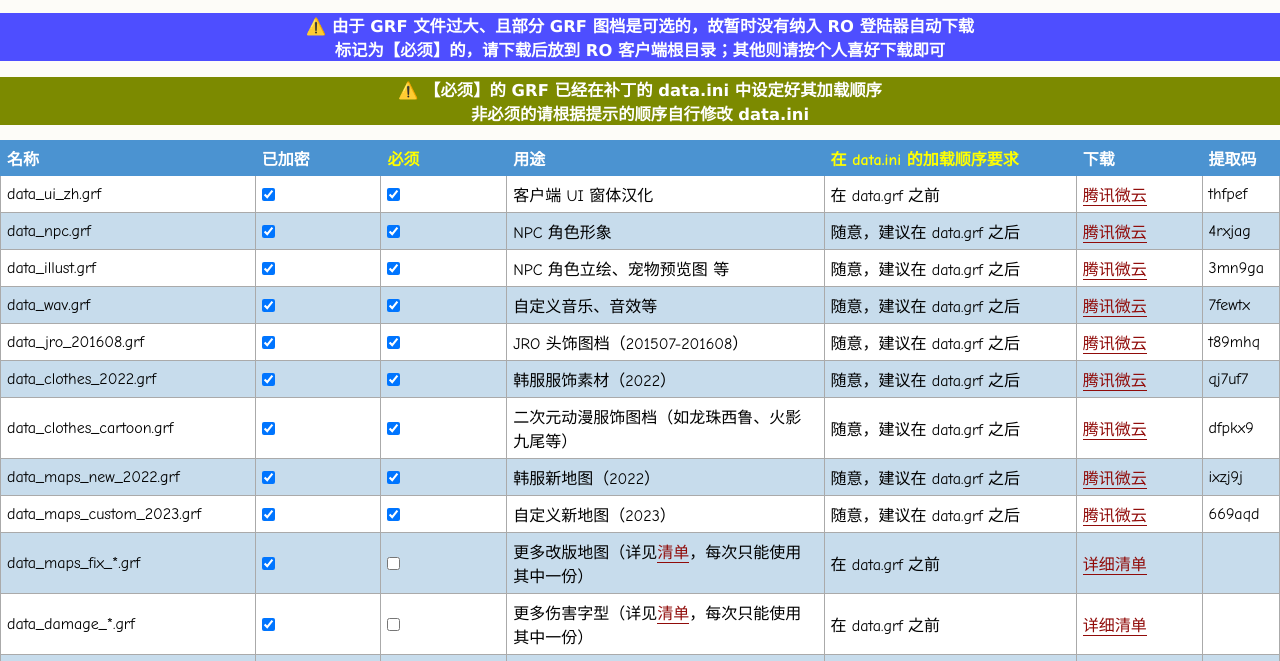
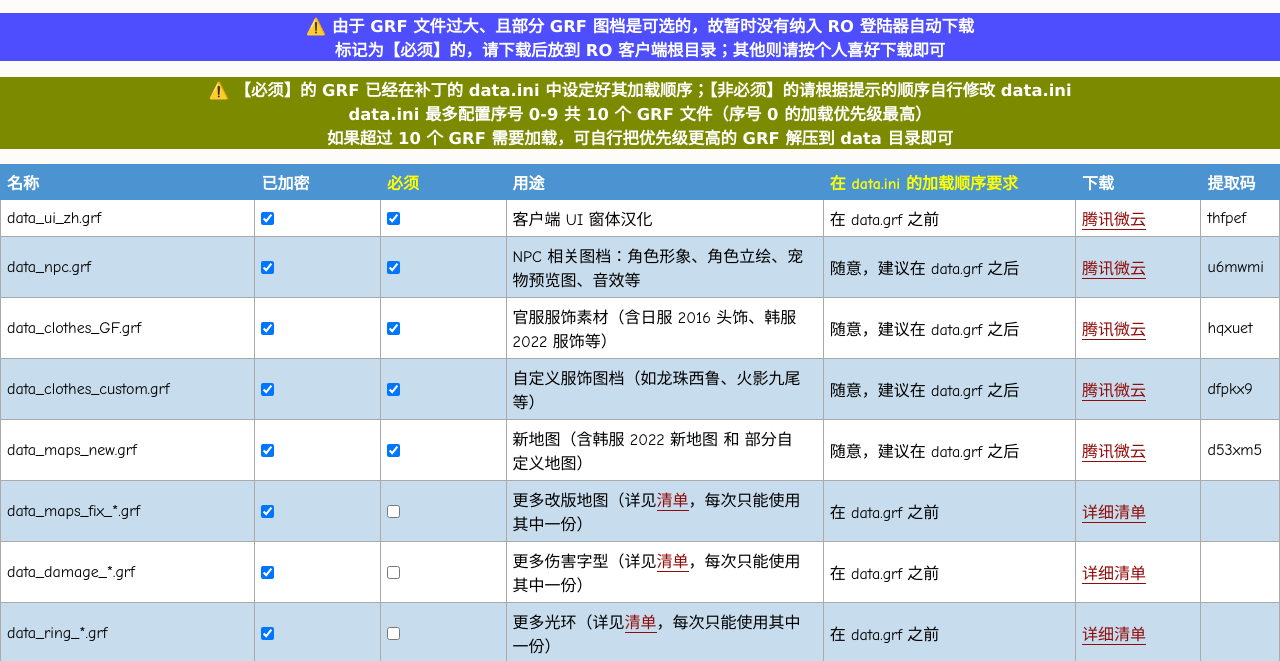
Before and after one commit to Casual-Ragnarok/cro-patch-grf, a plain HTML site: page index.html in a window 1280 px wide. Shown: the part 129-790 px from the top of the page. Drawn offline with Linux system fonts and the light colour scheme.

Commit message:
Update index.html

```diff
--- a/index.html
+++ b/index.html
@@ -26,8 +26,9 @@
 
             <br />
             <div>
-                  <h3 style="color:#ffffff;background-color:#7c8a00">⚠️ 【必须】的 GRF 已经在补丁的 data.ini 中设定好其加载顺序</h3>
-                  <h3 style="color:#ffffff;background-color:#7c8a00">非必须的请根据提示的顺序自行修改 data.ini</h3>
+                  <h3 style="color:#ffffff;background-color:#7c8a00">⚠️ 【必须】的 GRF 已经在补丁的 data.ini 中设定好其加载顺序；【非必须】的请根据提示的顺序自行修改 data.ini</h3>
+                  <h3 style="color:#ffffff;background-color:#7c8a00">data.ini 最多配置序号 0-9 共 10 个 GRF 文件（序号 0 的加载优先级最高）</h3>
+                  <h3 style="color:#ffffff;background-color:#7c8a00">如果超过 10 个 GRF 需要加载，可自行把优先级更高的 GRF 解压到 data 目录即可</h3>
             </div>
 
             <div>
@@ -55,73 +56,37 @@
                                     <td>data_npc.grf</td>
                                     <td><input type="checkbox" checked></td>
                                     <td><input type="checkbox" checked></td>
-                                    <td>NPC 角色形象</td>
+                                    <td>NPC 相关图档：角色形象、角色立绘、宠物预览图、音效等</td>
                                     <td>随意，建议在 data.grf 之后</td>
-                                    <td><a href="https://share.weiyun.com/oViH8XCe" target="_blank">腾讯微云</a></td>
-                                    <td>4rxjag</td>
+                                    <td><a href="https://share.weiyun.com/gZxBnF6S" target="_blank">腾讯微云</a></td>
+                                    <td>u6mwmi</td>
                               </tr>
                               <tr>
-                                    <td>data_illust.grf</td>
+                                    <td>data_clothes_GF.grf</td>
                                     <td><input type="checkbox" checked></td>
                                     <td><input type="checkbox" checked></td>
-                                    <td>NPC 角色立绘、宠物预览图 等</td>
+                                    <td>官服服饰素材（含日服 2016 头饰、韩服 2022 服饰等）</td>
                                     <td>随意，建议在 data.grf 之后</td>
-                                    <td><a href="https://share.weiyun.com/IIc0uX0X" target="_blank">腾讯微云</a></td>
-                                    <td>3mn9ga</td>
+                                    <td><a href="https://share.weiyun.com/2GqfNgpM" target="_blank">腾讯微云</a></td>
+                                    <td>hqxuet</td>
                               </tr>
                               <tr>
-                                    <td>data_wav.grf</td>
+                                    <td>data_clothes_custom.grf</td>
                                     <td><input type="checkbox" checked></td>
                                     <td><input type="checkbox" checked></td>
-                                    <td>自定义音乐、音效等</td>
-                                    <td>随意，建议在 data.grf 之后</td>
-                                    <td><a href="https://share.weiyun.com/7Yc6VjId" target="_blank">腾讯微云</a></td>
-                                    <td>7fewtx</td>
-                              </tr>
-                              <tr>
-                                    <td>data_jro_201608.grf</td>
-                                    <td><input type="checkbox" checked></td>
-                                    <td><input type="checkbox" checked></td>
-                                    <td>JRO 头饰图档（201507-201608）</td>
-                                    <td>随意，建议在 data.grf 之后</td>
-                                    <td><a href="https://share.weiyun.com/zkZQGk9U" target="_blank">腾讯微云</a></td>
-                                    <td>t89mhq</td>
-                              </tr>
-                              <tr>
-                                    <td>data_clothes_2022.grf</td>
-                                    <td><input type="checkbox" checked></td>
-                                    <td><input type="checkbox" checked></td>
-                                    <td>韩服服饰素材（2022）</td>
-                                    <td>随意，建议在 data.grf 之后</td>
-                                    <td><a href="https://share.weiyun.com/KeFzEcHV" target="_blank">腾讯微云</a></td>
-                                    <td>qj7uf7</td>
-                              </tr>
-                              <tr>
-                                    <td>data_clothes_cartoon.grf</td>
-                                    <td><input type="checkbox" checked></td>
-                                    <td><input type="checkbox" checked></td>
-                                    <td>二次元动漫服饰图档（如龙珠西鲁、火影九尾等）</td>
+                                    <td>自定义服饰图档（如龙珠西鲁、火影九尾等）</td>
                                     <td>随意，建议在 data.grf 之后</td>
                                     <td><a href="https://share.weiyun.com/EqLPEixn" target="_blank">腾讯微云</a></td>
                                     <td>dfpkx9</td>
                               </tr>
                               <tr>
-                                    <td>data_maps_new_2022.grf</td>
+                                    <td>data_maps_new.grf</td>
                                     <td><input type="checkbox" checked></td>
                                     <td><input type="checkbox" checked></td>
-                                    <td>韩服新地图（2022）</td>
+                                    <td>新地图（含韩服 2022 新地图 和 部分自定义地图）</td>
                                     <td>随意，建议在 data.grf 之后</td>
-                                    <td><a href="https://share.weiyun.com/ok6qtOUf" target="_blank">腾讯微云</a></td>
-                                    <td>ixzj9j</td>
-                              </tr>
-                              <tr>
-                                    <td>data_maps_custom_2023.grf</td>
-                                    <td><input type="checkbox" checked></td>
-                                    <td><input type="checkbox" checked></td>
-                                    <td>自定义新地图（2023）</td>
-                                    <td>随意，建议在 data.grf 之后</td>
-                                    <td><a href="https://share.weiyun.com/I73UxhvV" target="_blank">腾讯微云</a></td>
-                                    <td>669aqd</td>
+                                    <td><a href="https://share.weiyun.com/YNQoyq45" target="_blank">腾讯微云</a></td>
+                                    <td>d53xm5</td>
                               </tr>
                               <tr>
                                     <td>data_maps_fix_*.grf</td>
```
